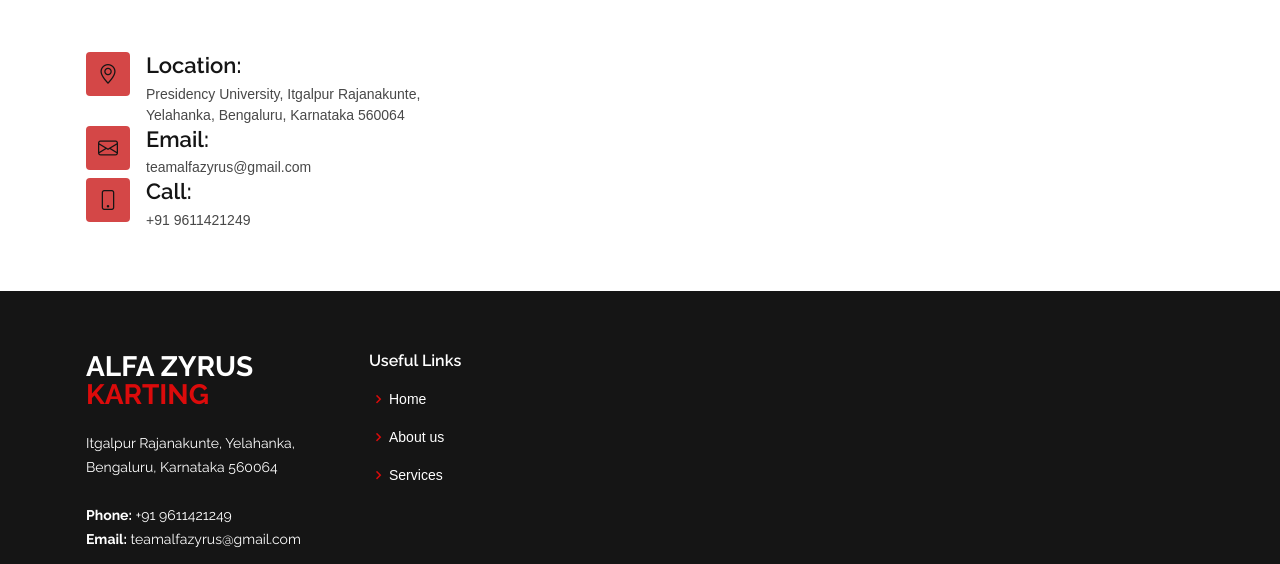
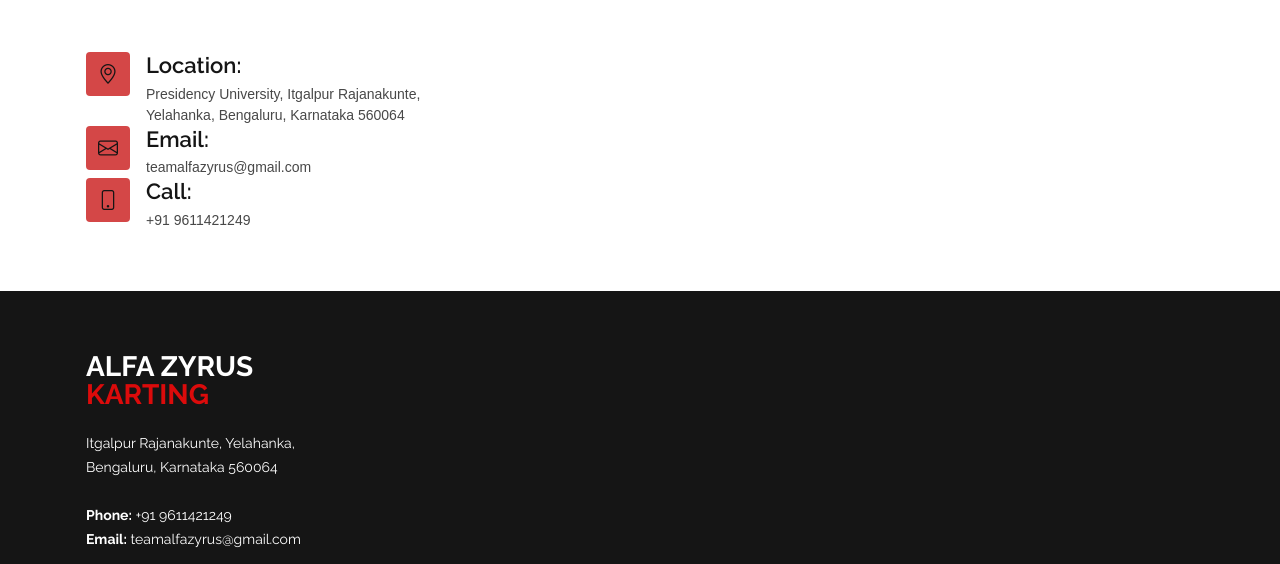
Before and after one commit to ashutoshkumar-04/Alfa-Zyrus-Karting, a plain HTML site: page index.html in a window 1280 px wide. Shown: the part 4379-4943 px from the top of the page. Drawn offline with Linux system fonts and the light colour scheme.

Commit message:
Rm links

```diff
--- a/index.html
+++ b/index.html
@@ -562,21 +562,6 @@
                 </div>
               </div>
             </div>
-
-            <div class="col-lg-2 col-md-6 footer-links">
-              <h4>Useful Links</h4>
-              <ul>
-                <li>
-                  <i class="bx bx-chevron-right"></i> <a href="#">Home</a>
-                </li>
-                <li>
-                  <i class="bx bx-chevron-right"></i> <a href="#">About us</a>
-                </li>
-                <li>
-                  <i class="bx bx-chevron-right"></i> <a href="#">Services</a>
-                </li>
-              </ul>
-            </div>
           </div>
         </div>
       </div>
```
